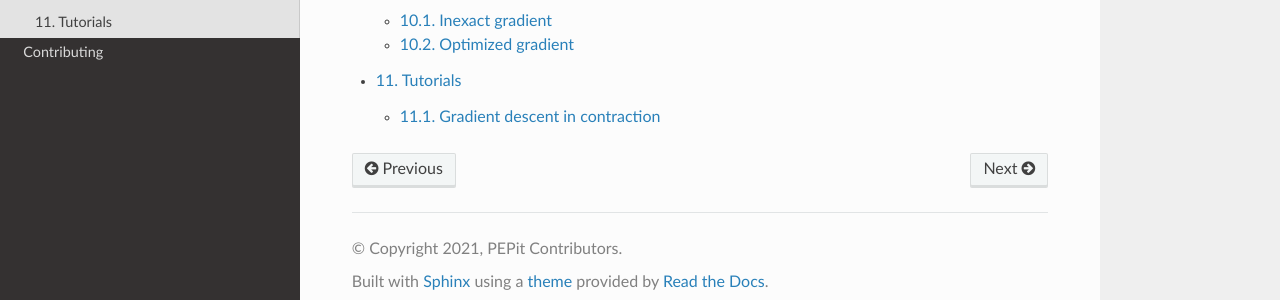
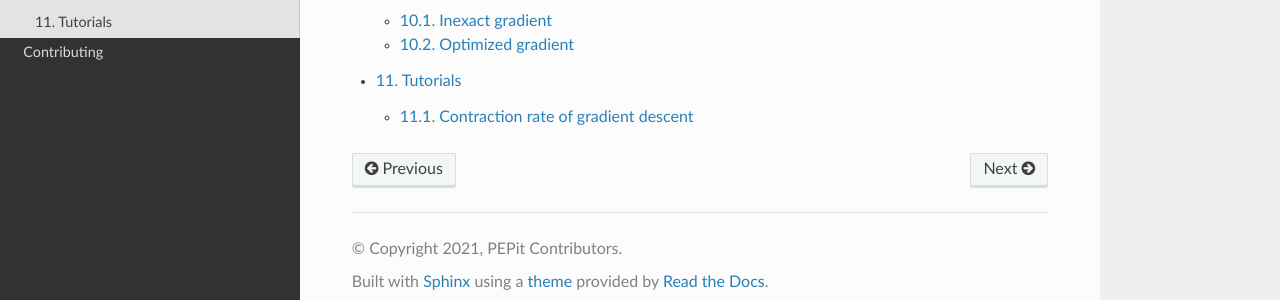
Before and after one commit to PerformanceEstimation/PEPit, a Sphinx documentation site: the page built from docs/source/examples.rst, in a window 1280 px wide and 900 px high, scrolled down 1285 px. Shown: the part 582-882 px from the top of the window. Built offline with Sphinx 7.4.7 and the Read the Docs theme 2.0.0, drawn with Linux system fonts in a browser that asks for light colours.

Commit message:
random doc update

```diff
--- a/docs/source/examples/k.rst
+++ b/docs/source/examples/k.rst
@@ -6,6 +6,6 @@ Tutorials
    :local:
 
 
-Gradient descent in contraction
+Contraction rate of gradient descent
 ----------------
 .. autofunction:: PEPit.examples.tutorials.wc_gradient_descent_contraction
```
